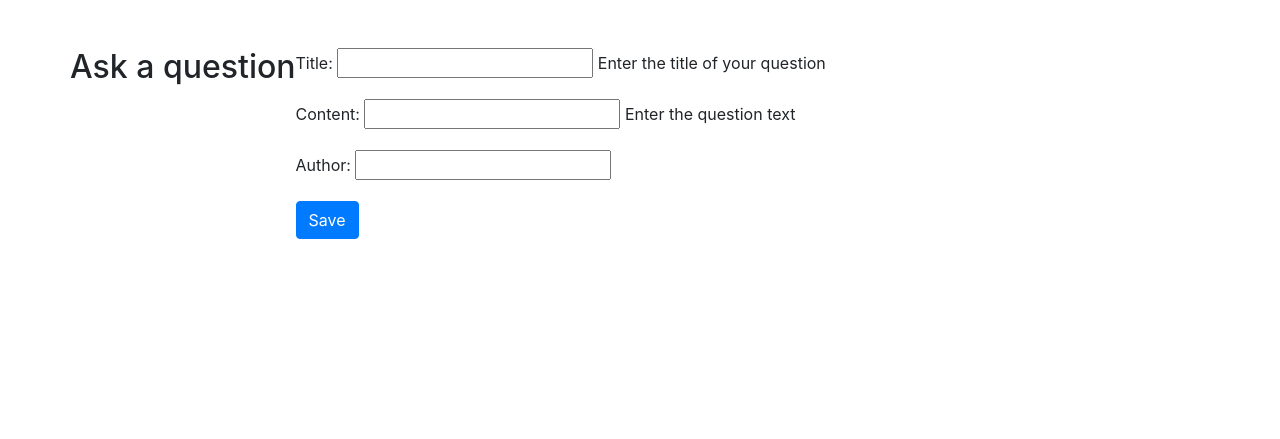
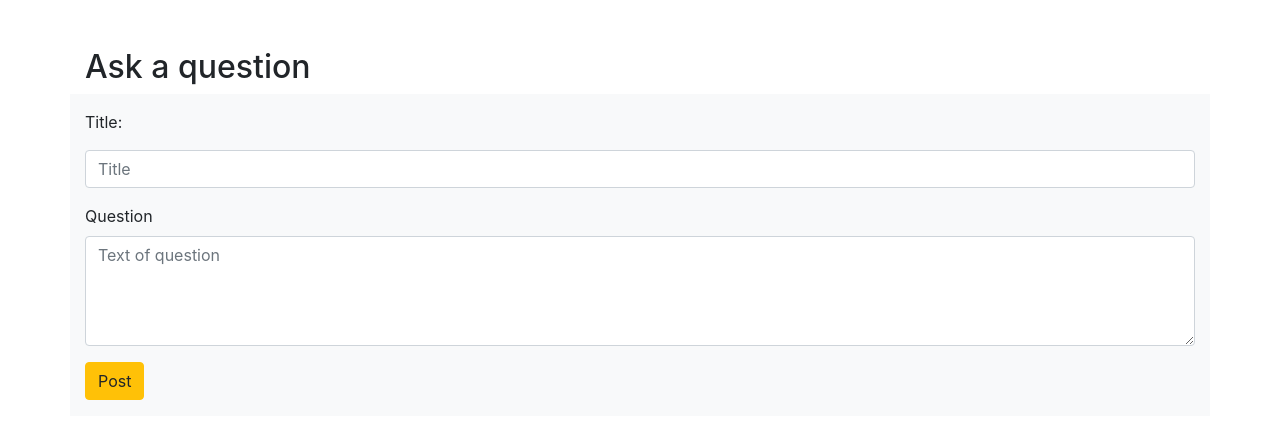
Before and after one commit to nicholas-sokolov/hasker, a Django app: page /ask/ in a window 1280 px wide. Shown: the part 60-499 px from the top of the page. Run offline with Django 3.2, Linux system fonts and the light colour scheme; a user stored in the database is signed in; some libraries are stand-ins or nearby versions.

Commit message:
changes in ask_question views

```diff
--- a/questions/forms.py
+++ b/questions/forms.py
@@ -6,4 +6,4 @@ from .models import Question
 class NewQuestion(forms.ModelForm):
     class Meta:
         model = Question
-        fields = ('title', 'content', 'author')
+        fields = ('title', 'content')
--- a/questions/templates/questions/new_question.html
+++ b/questions/templates/questions/new_question.html
@@ -1,9 +1,66 @@
 {% extends 'questions/base.html' %}
 
 {% block content %}
-    <h2> Ask a question </h2>
-    <form method="POST" class="post-form">{% csrf_token %}
-        {{ form.as_p }}
-        <button type="submit" class="btn btn-primary">Save</button>
-    </form>
+    <div class="col-md-12">
+        <h2>Ask a question</h2>
+        {#        <form method="POST" class="post-form">{% csrf_token %}#}
+        {#            {{ form.as_p }}#}
+        {#            <button type="submit" class="btn btn-primary">Save</button>#}
+        {#        </form>#}
+    </div>
+
+    <div class="container-fluid bg-light py-3">
+        <form method="post" role="form">
+            {% csrf_token %}
+            <div class="messages"></div>
+            <div class="controls">
+                <div class="row">
+                    <div class="col-sm-12">
+                        <div class="form-group">
+                            <label for="form_title">{{ form.title.label_tag }}</label>
+                            {% if form.title.value %}
+                                <input id="form_title" type="text" name="title" class="form-control"
+                                       value="{{ form.title.value }}" required="required"
+                                       data-error="title is required.">
+                            {% else %}
+                                <input id="form_title" type="text" name="title" class="form-control"
+                                       placeholder="Title" required="required" data-error="title is required.">
+                            {% endif %}
+                            <div class="help-block with-errors"></div>
+                        </div>
+                    </div>
+                </div>
+            </div>
+            <div class="clearfix"></div>
+
+            <div class="row">
+                <div class="col-md-12">
+                    <div class="form-group">
+                        <label for="form_question">Question</label>
+                        {% if form.content.value %}
+                            <textarea id="form_question" name="content" class="form-control"
+                                      rows="4" required="required"
+                                      data-error="No question text">{{ form.content.value }}</textarea>
+                        {% else %}
+                            <textarea id="form_question" name="content" class="form-control"
+                                      placeholder="Text of question" rows="4" required="required"
+                                      data-error="No question text"></textarea>
+                        {% endif %}
+                        <div class="help-block with-errors"></div>
+                    </div>
+                </div>
+                <div class="col-md-12">
+                    <input type="submit" class="btn btn-warning btn-send" value="Post">
+                </div>
+            </div>
+            <div class="row">
+                <div class="col-md-12">
+                    {% if error %}
+                        <p class="text red"><strong></strong>{{ error }}</p>
+                    {% endif %}
+                </div>
+            </div>
+        </form>
+    </div>
+
 {% endblock %}
--- a/questions/urls.py
+++ b/questions/urls.py
@@ -5,6 +5,6 @@ from . import views
 app_name = 'questions'
 urlpatterns = [
     path('', views.QuestionListView.as_view(), name='index'),
-    path('ask/', views.NewQuestionView.as_view(), name='new_question'),
+    path('ask/', views.ask_question, name='new_question'),
     path('<int:pk>/', views.QuestionDetailView.as_view(), name='detail'),
 ]
--- a/questions/views.py
+++ b/questions/views.py
@@ -1,3 +1,4 @@
+from django.contrib.auth.decorators import login_required
 from django.shortcuts import get_object_or_404, render, redirect
 from django.utils import timezone
 from django.views import generic
@@ -24,13 +25,9 @@ class QuestionDetailView(generic.DetailView):
         return get_object_or_404(Question, pk=self.kwargs.get('pk'))
 
 
-class NewQuestionView(generic.base.View):
-    def get(self, request, *args, **kwargs):
-        form = NewQuestion()
-        context = {'form': form}
-        return render(request, 'questions/new_question.html', context)
-
-    def post(self, request, *args, **kwargs):
+@login_required(redirect_field_name='next', login_url='/users/login')
+def ask_question(request):
+    if request.method == 'POST':
         form = NewQuestion(data=request.POST)
         if form.is_valid():
             question = form.save(commit=False)
@@ -38,3 +35,8 @@ class NewQuestionView(generic.base.View):
             question.created_date = timezone.now()
             question.save()
             return redirect('questions:detail', question_id=question.pk)
+        else:
+            return render(request, 'questions/new_question.html', {'form': form, 'error': 'Not valid'})
+    else:
+        form = NewQuestion()
+        return render(request, 'questions/new_question.html', {'form': form})
```
Also changed, not shown: questions/templates/questions/index.html (+9 -3 lines).
